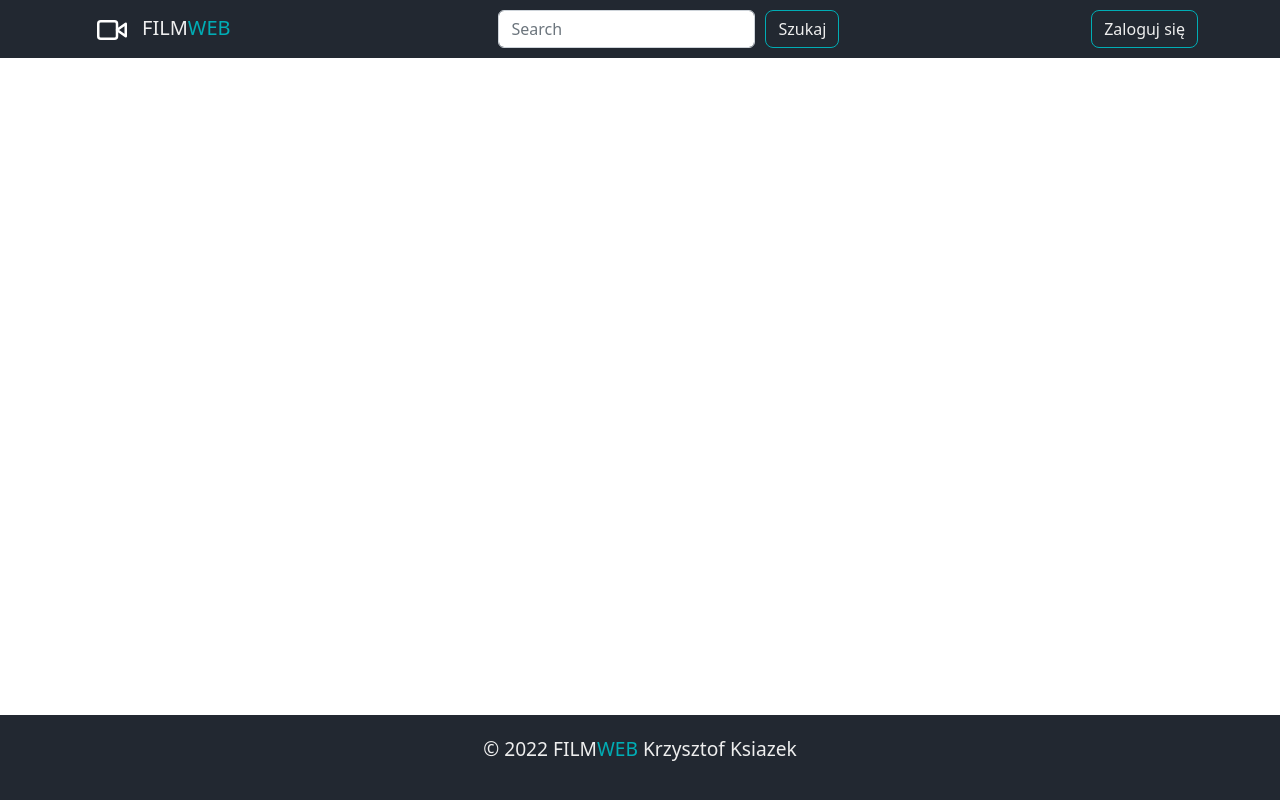
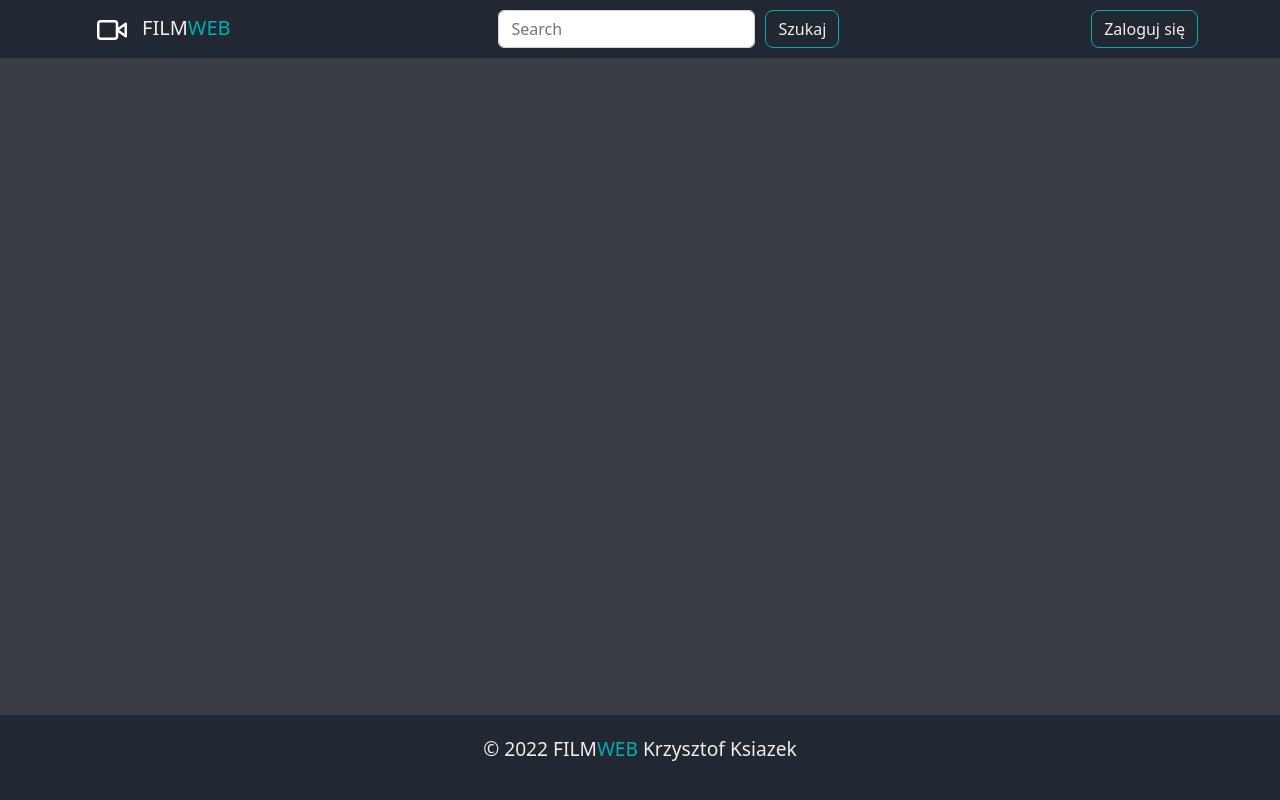
Before and after one commit to Krzysiekksi6/movie-database, a React (Create React App) app: page / in a window 1280 px wide. Built offline with nearby package versions, Linux system fonts and the light colour scheme.

Commit message:
footer final version 2

```diff
--- a/src/components/Content.js
+++ b/src/components/Content.js
@@ -1,5 +1,8 @@
+import './css/Content.css'
 const Content = () => {
-	return <div></div>;
+	return (<main>
+
+	</main>);
 };
 
 export default Content;
--- a/src/components/NavigationBar.js
+++ b/src/components/NavigationBar.js
@@ -27,7 +27,7 @@ const NavigationBar = () => {
 						<img src={logo} alt='filweb logo' width='60' height='30' />
 						{brand}
 					</Navbar.Brand>
-					<div className='d-flex box'>
+					<div className='d-flex box SearchBar'>
 						<Form>
 							<Row>
 								<Col xs="auto">
--- a/src/components/css/Content.css
+++ b/src/components/css/Content.css
@@ -0,0 +1,3 @@
+body {
+    background-color: #393E46;
+}
--- a/src/pages/Home.js
+++ b/src/pages/Home.js
@@ -1,11 +1,13 @@
 import NavigationBar from '../components/NavigationBar';
 import Footer from '../components/Footer'
+import Content from '../components/Content'
 import './css/Home.css';
 
 const Home = () => {
     return(
         <div className='home'>
             <NavigationBar/>
+            <Content/>
             <Footer/>
         </div>
     );
--- a/src/pages/css/ErrorPage.css
+++ b/src/pages/css/ErrorPage.css
@@ -1,3 +1,4 @@
+
 .header {
 	position: relative;
 	display: flex;
@@ -49,7 +50,6 @@
 	background-size: cover;
 	background-position: center;
 	background-attachment: fixed;
-	border-radius: 15px;
 }
 
 .header__hero-shadow {
```
